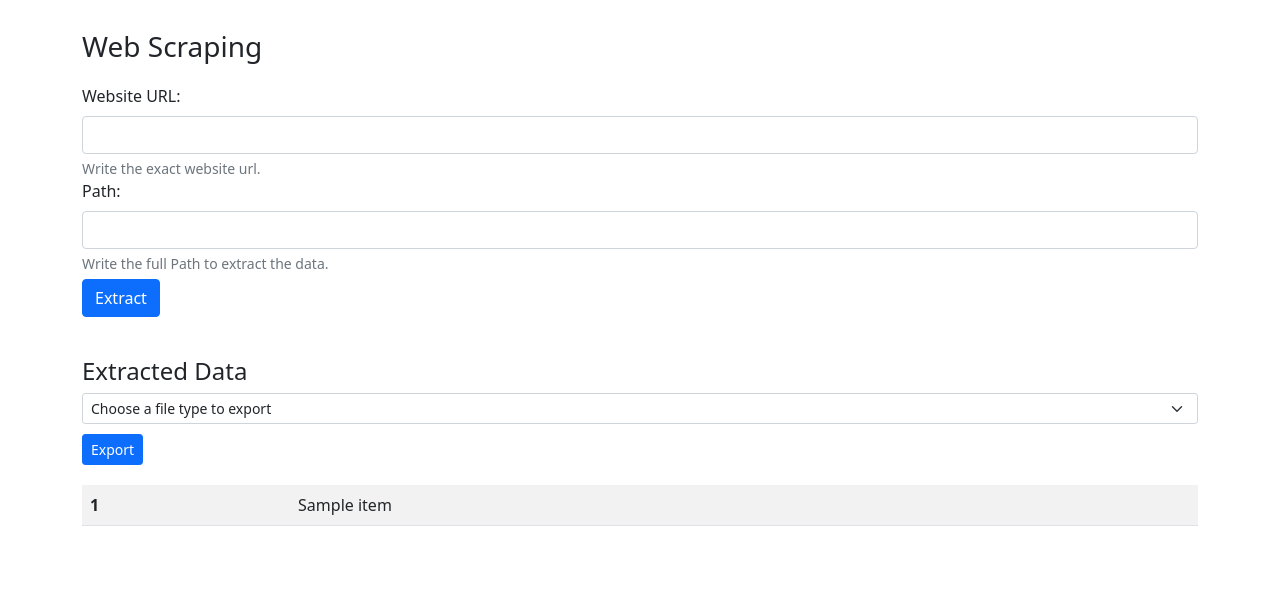
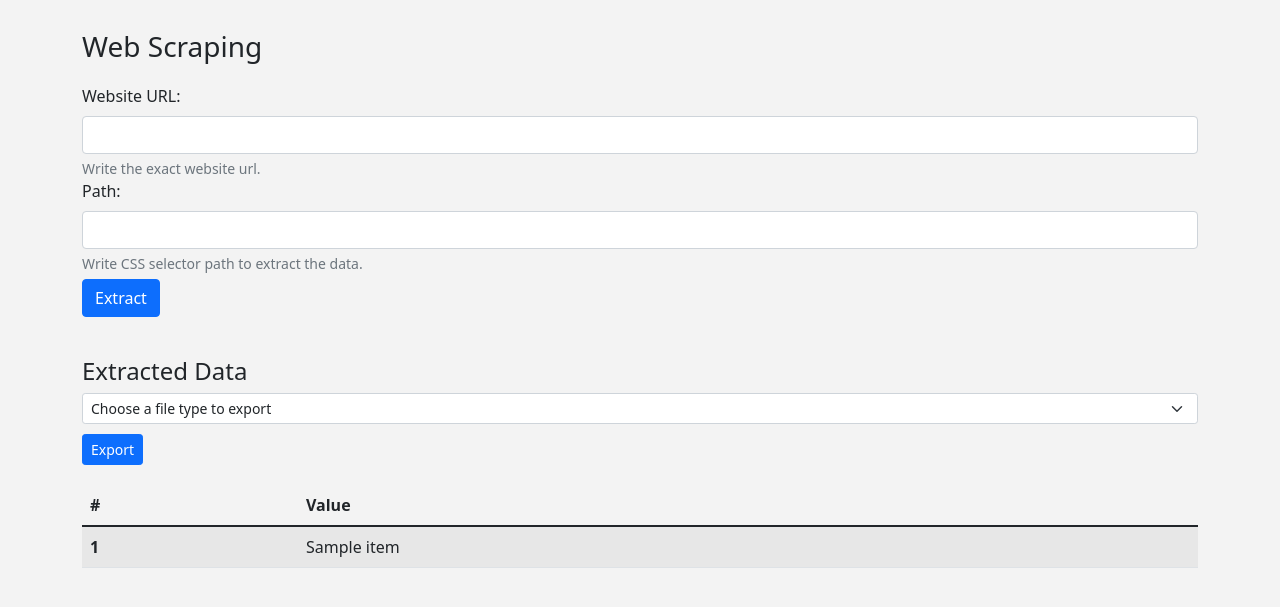
Before and after one commit to grimmhud/django-scraper, a Django app: template scraper/templates/home.html in a window 1280 px wide. Shown: the top 607 px of the page. Run offline with Django 4.2, Linux system fonts and the light colour scheme; the template is opened without the code that fills it: most values are stand-ins (such as "Sample title", 1, 10 or a date in 2020); some libraries are stand-ins or nearby versions.

Commit message:
delete some files and change home.html

```diff
--- a/scraper/templates/home.html
+++ b/scraper/templates/home.html
@@ -10,7 +10,7 @@
     <title>Scraper</title>
 </head>
 
-<body>
+<body style="background-color: #F3F3F3;">
     <div class="container" style="margin-top: 30px;">
         <h3>Web Scraping</h3>
         <form action="/" method="POST">
@@ -29,7 +29,7 @@
                     <input name="path" type="text" id="path-input" class="form-control"
                         aria-describedby="path-input-helper">
                     <div id="path-input-helper" class="form-text">
-                        Write the full Path to extract the data.
+                        Write CSS selector path to extract the data.
                     </div>
                 </div>
             </div>
@@ -52,6 +52,12 @@
         </div>
         <div style="margin-top: 20px;">
             <table class="table table-striped">
+                <thead>
+                    <tr>
+                        <th scope="col">#</th>
+                        <th scope="col">Value</th>
+                    </tr>
+                </thead>
                 <tbody>
                     {% for item in extracted_data %}
                     <tr>
```
Also changed, not shown: scraper/services/DataManager.py (deleted, +0 -10 lines), scraper/services/WebScraper.py (+11 -3 lines).
